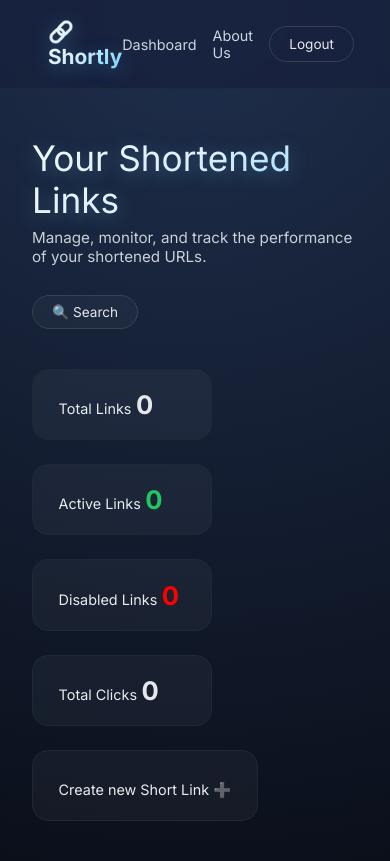
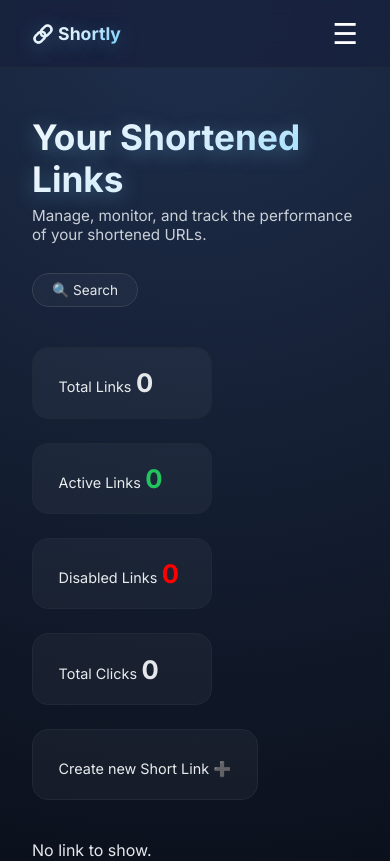
Before and after one commit to Alinps/django-url-shortener, a Django app: page /list/ in a window 390 px wide. Shown: the top 861 px of the page. Run offline with Django 4.2, Linux system fonts and the light colour scheme; the visitor is signed in with stand-in values (Sample User, id 1); data that the repository does not hold is empty.

Commit message:
made ui more responsive

```diff
--- a/app/static/css/list.css
+++ b/app/static/css/list.css
@@ -3,7 +3,7 @@
   padding: 0;
   box-sizing: border-box;
   font-family: 'Inter', sans-serif;
-  font-weight: 400;
+
 }
 
 body {
@@ -387,7 +387,8 @@ a{
 
 
 .url-table {
-  max-width:100%;
+  table-layout: fixed;
+  width: 100%;
   border-collapse: separate;
   border-spacing: 0;
   background: linear-gradient(
@@ -475,6 +476,14 @@ a{
 .url-table td:nth-child(5) {
   font-weight: 500;
 }
+.url-table td:nth-child(1) {
+  max-width: 100px;      /* 👈 control this */
+   display: inline-block;
+  white-space: nowrap;
+  overflow: hidden;
+  text-overflow: ellipsis;
+}
+
 
 /*.url-table td:nth-child(5):contains("Active") {*/
 /*  color: #22c55e;*/
--- a/app/static/css/logout_confirm.css
+++ b/app/static/css/logout_confirm.css
@@ -6,7 +6,6 @@
 }
 
 body {
-
   background: radial-gradient(circle at top, #1f2f4d, #05070d);
   color: #e5e7eb;
   min-height: 100vh;
--- a/app/static/css/navbar.css
+++ b/app/static/css/navbar.css
@@ -4,31 +4,40 @@
   top: 0;
   z-index: 100;
   display: flex;
+  align-items: center;
   justify-content: space-between;
-  align-items: center;
-  padding: 1.2rem 3rem;
+  padding: 1rem 2rem;
   background: rgba(23, 33, 60, 0.75);
   backdrop-filter: blur(12px);
   border-bottom: 1px solid #1f2937;
 }
-
+.gradient-text{
+ background: linear-gradient(135deg, #F8FAFC, #E0F2FE, #7DD3FC);
+  -webkit-background-clip: text;
+  -webkit-text-fill-color: transparent;
+  text-shadow: 0 4px 20px rgba(125, 211, 252, 0.35);
+}
 /* BRAND */
-.brand {
+.nav-brand {
   font-size: 1.3rem;
   font-weight: 700;
-  text-decoration: none;
-  color: #e5e7eb;
 }
 
-/* RIGHT SIDE */
-.nav-right {
-  display: flex;
-  align-items: center;
-  gap: 1rem;
+.nav-brand a {
+  text-decoration: none;
 }
 
+/* LINKS CONTAINER */
+.nav-links {
+  display: flex;              /* 🔑 REQUIRED */
+  align-items: center;
+  gap: 2rem;
+  list-style: none;
+}
+
+/* INDIVIDUAL LINKS */
 .nav-link {
-  font-size: 0.9rem;
+  font-size: 0.95rem;
   color: #cbd5e1;
   text-decoration: none;
 }
@@ -37,19 +46,12 @@
   color: #ffffff;
 }
 
-/* BUTTONS (reuse existing styles) */
+/* BUTTONS */
 .btn {
   padding: 0.55rem 1.2rem;
   border-radius: 999px;
+  font-size: 0.85rem;
   text-decoration: none;
-  font-size: 0.85rem;
-}
-
-.gradient-text{
-   background: linear-gradient(135deg, #F8FAFC, #E0F2FE, #7DD3FC);
-  -webkit-background-clip: text;
-  -webkit-text-fill-color: transparent;
-  text-shadow: 0 4px 20px rgba(125, 211, 252, 0.35);
 }
 
 .btn.primary {
@@ -61,3 +63,59 @@
   border: 1px solid #374151;
   color: #e5e7eb;
 }
+
+/* HAMBURGER */
+.hamburger {
+  display: none;
+  font-size: 1.8rem;
+  background: none;
+  border: none;
+  color: white;
+  cursor: pointer;
+}
+
+@media (max-width: 768px) {
+
+  .hamburger {
+    display: block;
+  }
+
+  /* 🔴 MENU HIDDEN STATE */
+  .nav-links {
+    position: absolute;
+    top: 64px;
+    right: 1rem;
+    width: 220px;
+
+    flex-direction: column;
+    align-items: flex-start;
+
+    background: rgba(15, 23, 42, 0.95);
+    padding: 1rem;
+    border-radius: 12px;
+
+    display: none;
+
+    /* 👇 INSERT THESE */
+    transform: translateY(-10px);
+    opacity: 0;
+    transition: transform 0.25s ease, opacity 0.25s ease;
+  }
+
+  /* 🟢 MENU VISIBLE STATE */
+  .nav-links.active {
+    display: flex;
+
+    /* 👇 AND THESE */
+    transform: translateY(0);
+    opacity: 1;
+  }
+
+  .nav-brand {
+    font-size: 1.1rem;
+  }
+
+  .nav-link {
+    font-size: 0.9rem;
+  }
+}
--- a/app/templates/list.html
+++ b/app/templates/list.html
@@ -65,7 +65,7 @@
     </div>
 </a>
   </section>
-
+    {% if urls %}
       <table class="url-table">
         <thead>
           <tr>
@@ -79,6 +79,7 @@
         </thead>
 
         <tbody>
+
           {% for url in urls %}
           <tr>
 
@@ -149,7 +150,9 @@
           {% endfor %}
         </tbody>
       </table>
-
+    {% else %}
+        <p>No link to show.</p>
+    {% endif %}
 
 
 
--- a/app/templates/partials/navbar.html
+++ b/app/templates/partials/navbar.html
@@ -1,18 +1,49 @@
+{#<nav class="navbar">#}
+{#  <div class="nav-left">#}
+{#    <a href="{% url 'home' %}" class="brand  gradient-text">#}
+{#      🔗 Shortly#}
+{#    </a>#}
+{#  </div>#}
+{##}
+{#  <div class="nav-right">#}
+{#    {% if user.is_authenticated %}#}
+{#      <a href="{%url 'list'%}" class="nav-link">Dashboard</a>#}
+{#      <a href="{%url 'aboutus'%}" class="nav-link">About Us</a>#}
+{#      <a href="{% url 'logout' %}" class="btn ghost">Logout</a>#}
+{#    {% else %}#}
+{#      <a href="{% url 'login' %}" class="nav-link">Login</a>#}
+{#      <a href="{% url 'signup' %}" class="btn primary">Register</a>#}
+{#    {% endif %}#}
+{#  </div>#}
+{#</nav>#}
+
+
 <nav class="navbar">
-  <div class="nav-left">
-    <a href="{% url 'home' %}" class="brand  gradient-text">
-      🔗 Shortly
+  <div class="nav-brand"><a href="{% url 'home' %}" class="brand  gradient-text">🔗 Shortly
     </a>
   </div>
 
-  <div class="nav-right">
-    {% if user.is_authenticated %}
-      <a href="{%url 'list'%}" class="nav-link">Dashboard</a>
-      <a href="{%url 'aboutus'%}" class="nav-link">About Us</a>
-      <a href="{% url 'logout' %}" class="btn ghost">Logout</a>
+  <button class="hamburger" aria-label="Toggle menu">
+    ☰
+  </button>
+
+  <ul class="nav-links">
+      {% if user.is_authenticated %}
+          <li><a href="{%url 'list'%}" class="nav-link">Dashboard</a></li>
+          <li><a href="{%url 'aboutus'%}" class="nav-link">About Us</a></li>
+          <li><a href="{% url 'logout' %}" class="btn ghost">Logout</a></li>
     {% else %}
-      <a href="{% url 'login' %}" class="nav-link">Login</a>
-      <a href="{% url 'signup' %}" class="btn primary">Register</a>
+          <li><a href="{% url 'login' %}" class="nav-link">Login</a></li>
+          <li><a href="{% url 'signup' %}" class="btn primary">Register</a></li>
     {% endif %}
-  </div>
+  </ul>
 </nav>
+
+<script>
+  const hamburger = document.querySelector(".hamburger");
+  const navLinks = document.querySelector(".nav-links");
+
+  hamburger.addEventListener("click", () => {
+    navLinks.classList.toggle("active");
+  });
+</script>
--- a/app/views.py
+++ b/app/views.py
@@ -1,3 +1,5 @@
+from django.db.utils import DataError
+from django.contrib import messages
 from django.core.paginator import Paginator
 from django.http import Http404
 from django.shortcuts import get_object_or_404, render,redirect
@@ -15,6 +17,7 @@ from .utils import generate_otp,send_reset_otp
 from .models import PasswordResetOTP
 from django.contrib.auth.hashers import make_password
 from django.views.decorators.cache import never_cache
+
 # Create your views here.
 
 
@@ -67,20 +70,29 @@ def logout_user(request):
 @login_required
 @csrf_protect
 def home_page(request):
-    if request.method=='POST':
+    if request.method == 'POST':
         original_url = request.POST.get("original_url")
-        title=request.POST.get("title")
-        print(title)
-        short_code=short_code_generator()
-        print(short_code)
-        ShortURL.objects.create(
-            user=request.user,
-            original_url=original_url,
-            short_code=short_code,
-            title=title
-        )
-        return redirect("list")
-    return render(request,"home.html")
+        title = request.POST.get("title")
+        short_code = short_code_generator()
+
+        try:
+            ShortURL.objects.create(
+                user=request.user,
+                original_url=original_url,
+                short_code=short_code,
+                title=title
+            )
+            messages.success(request, "URL shortened successfully")
+            return redirect("list")
+
+        except DataError:
+            messages.error(
+                request,
+                "The URL is too long. Please enter a shorter or valid URL."
+            )
+            return redirect("home")   # ✅ FIX HERE
+
+    return render(request, "home.html")
 
 @never_cache
 @login_required
```
Also changed, not shown: app/templates/home.html (+7 -0 lines). Lines whose indentation alone changed are shown as unchanged.
